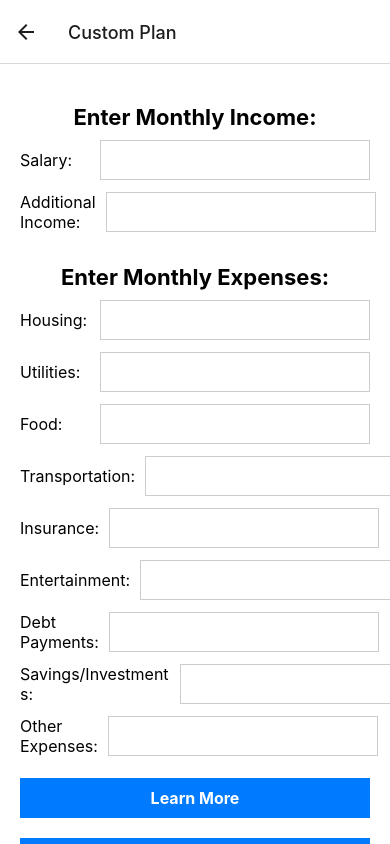
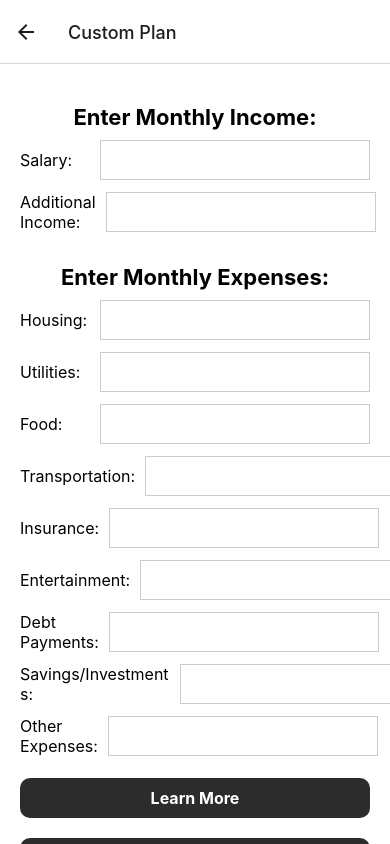
Before and after one commit to illianardz/FinancialTracker, a React Native app in the folder ExpoApp/: screen /CustomPlan in a window 390 px wide. Built offline with nearby package versions, Linux system fonts and the light colour scheme.

Commit message:
update customPlan.js

```diff
--- a/ExpoApp/customPlan.js
+++ b/ExpoApp/customPlan.js
@@ -318,12 +318,13 @@ export default function CustomPlan() {
             borderColor: '#ccc',
         },
         button: {
-            backgroundColor: '#007bff',
+            backgroundColor: '#2C2C2C',
             padding: 10,
             alignItems: 'center',
             justifyContent: 'center',
             marginTop: 10,
             marginBottom: 10,
+            borderRadius: 10,
         },
         buttonText: {
             color: '#ffffff',
@@ -370,6 +371,6 @@ export default function CustomPlan() {
             textAlign: "center"
         },
         buttonClose: {
-            backgroundColor: "#2196F3",
+            backgroundColor: "#2C2C2C",
         }
     });
```
